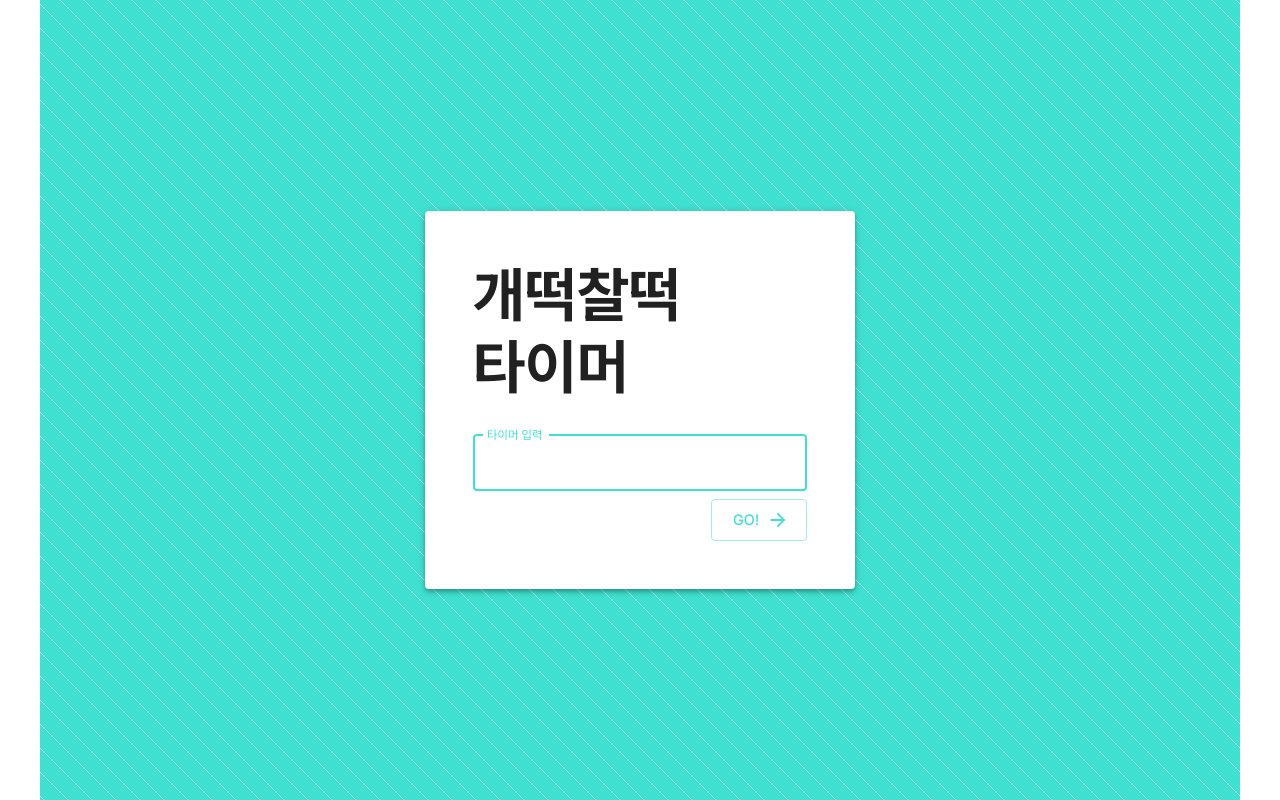
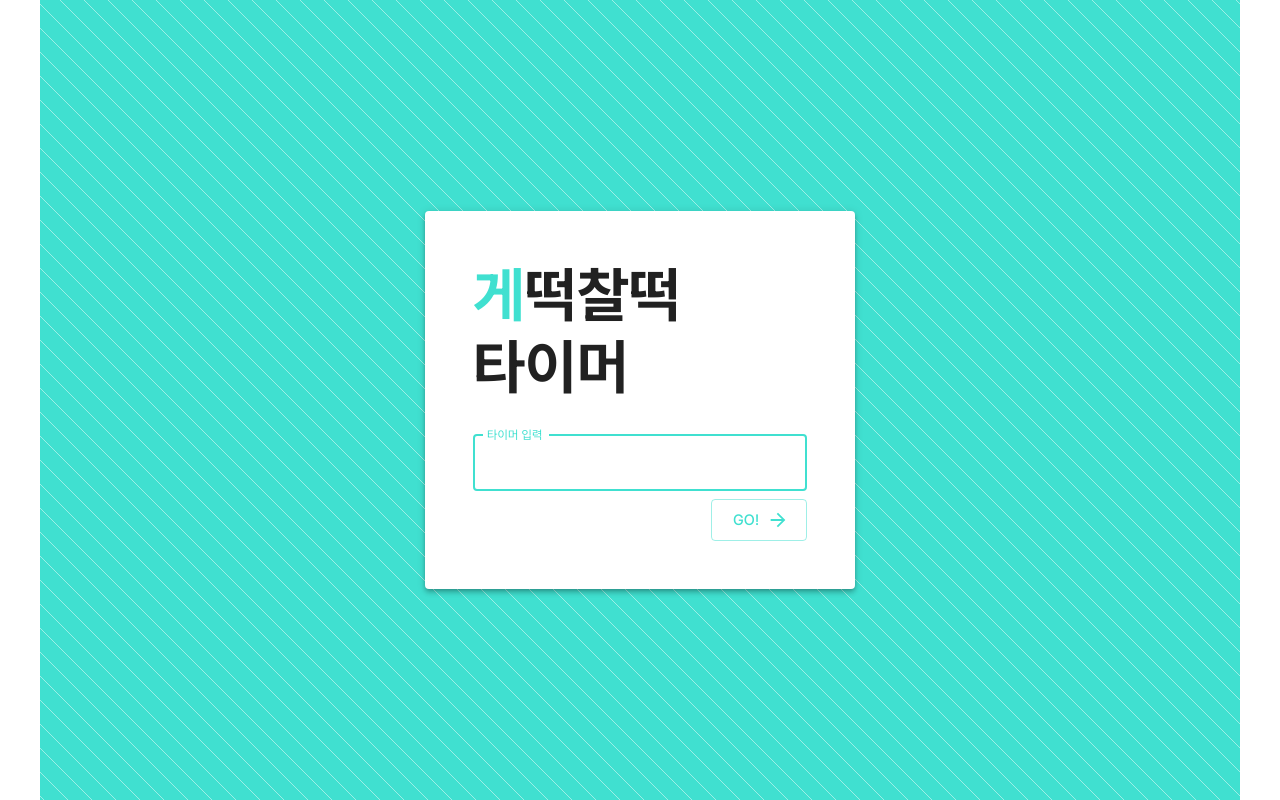
Before and after one commit to sinibida/laikyuno-timer, a Next.js app: page / in a window 1280 px wide. Built offline with nearby package versions, Linux system fonts and the light colour scheme; what @mui/material-nextjs would draw is missing.

Commit message:
+: Homepage title edit

```diff
--- a/src/page/Home/ui/HomePage.tsx
+++ b/src/page/Home/ui/HomePage.tsx
@@ -25,7 +25,10 @@
         elevation={4}
       >
         <Typography variant="h2">
-          개떡찰떡
+          <Typography color="primary" variant="inherit" component="span">
+            게
+          </Typography>
+          떡찰떡
           <br />
           타이머
         </Typography>
```
